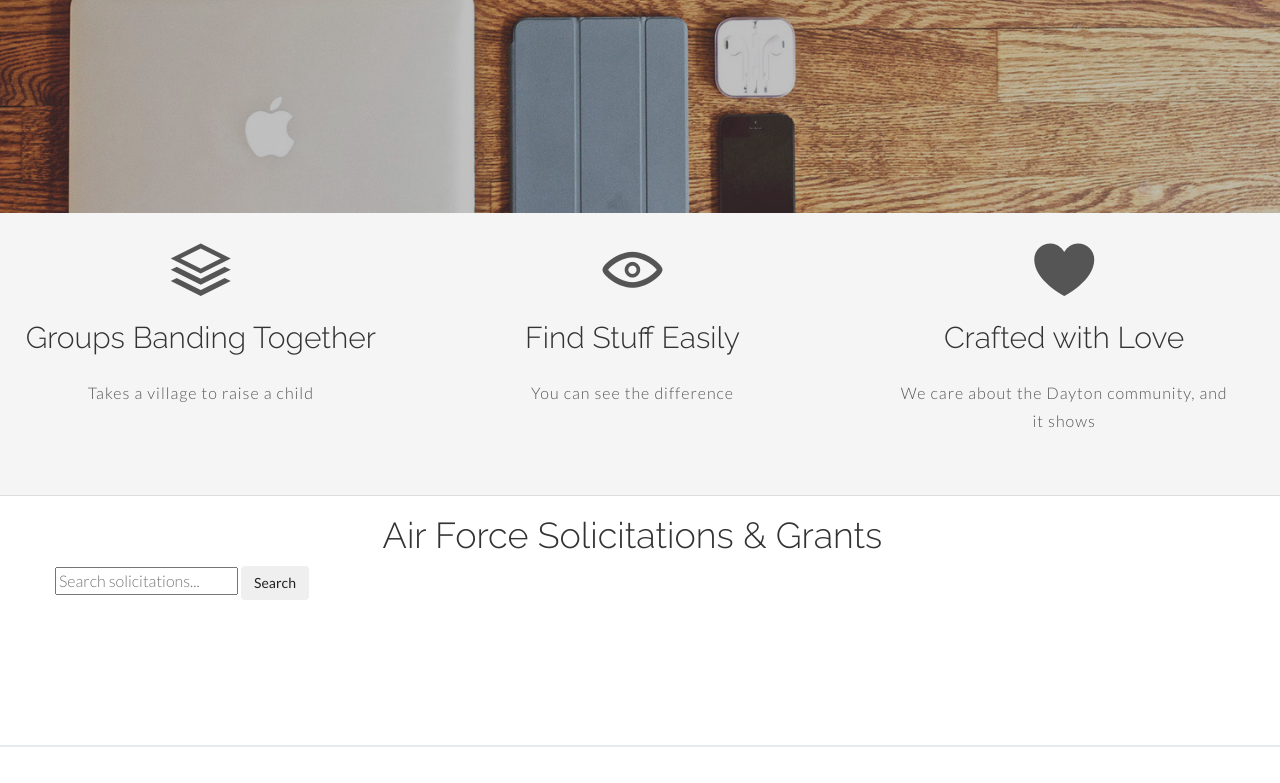
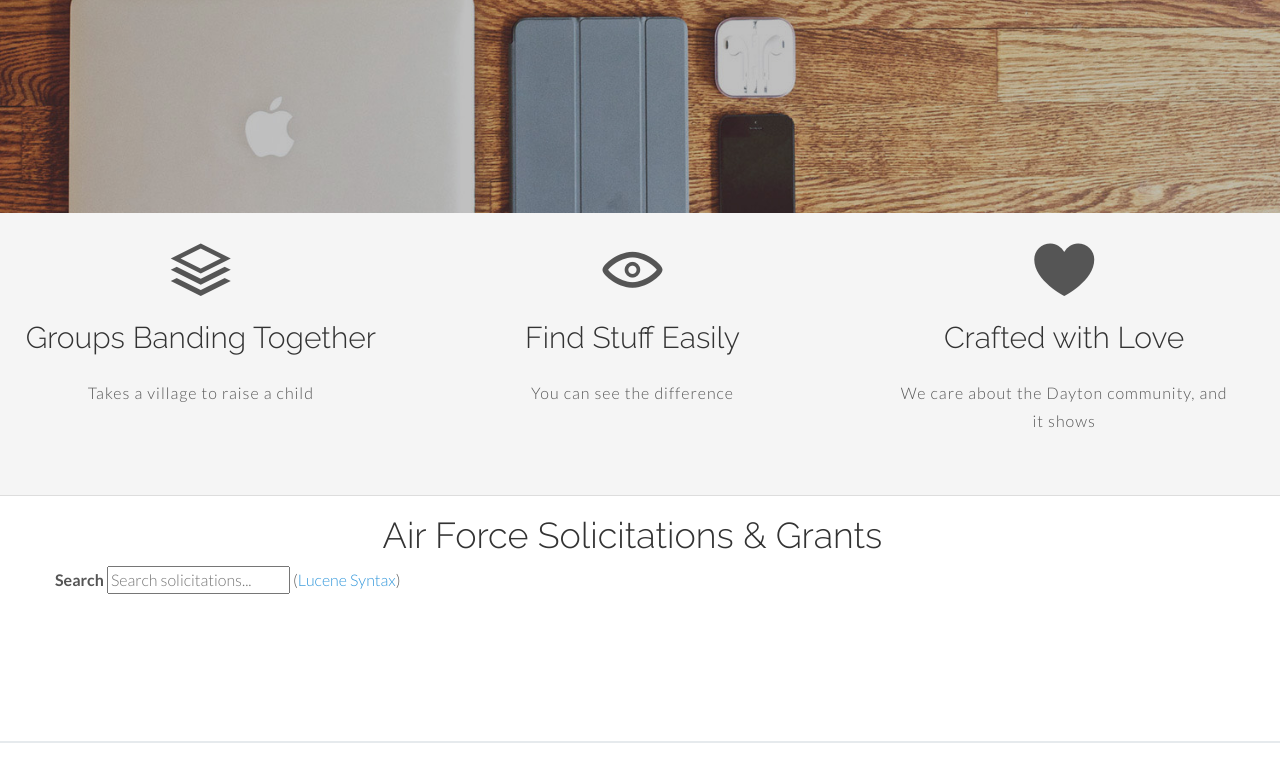
Before and after one commit to 18F/sbhub, a plain HTML site: page index.html in a window 1280 px wide. Shown: the part 387-1170 px from the top of the page. Drawn offline with Linux system fonts and the light colour scheme; no server answers.

Commit message:
cleaned up the search function to return more specific results. Removed search button

```diff
--- a/index.html
+++ b/index.html
@@ -105,10 +105,9 @@
 <div class="container" id="solicit" name="solicit">
     <div class="row">
         <h1 class="centered">Air Force Solicitations & Grants</h1>
-
+            <label for="query">Search</label>
             <input id="query" type="text" class="input-medium search-query" oninput="loadResults()" placeholder="Search solicitations...">
-            <button id="resultsbtn" class="btn" type="button" onclick="loadResults()">Search</button>
-
+            (<a href="http://lucene.apache.org/core/2_9_4/queryparsersyntax.html">Lucene Syntax</a>)
     </div>
     <div class="row">
         <div id="fbopen-widget-placeholder" class="fbopen-widget-wrapper">
@@ -238,7 +237,7 @@
 
     fbopenWidget.helpers.buildQueryString = function(){
         var parameters = [
-            "q="+ encodeURIComponent($('#fbopen-widget-query-base').val()+" "+$('#query').val()),
+            "q="+ encodeURIComponent('"'+$('#fbopen-widget-query-base').val()+'" AND '+$('#query').val()),
             "start="+ $('#fbopen-widget-start').val(),
             "api_key="+ $('#fbopen-widget-key').val()
         ];
```
